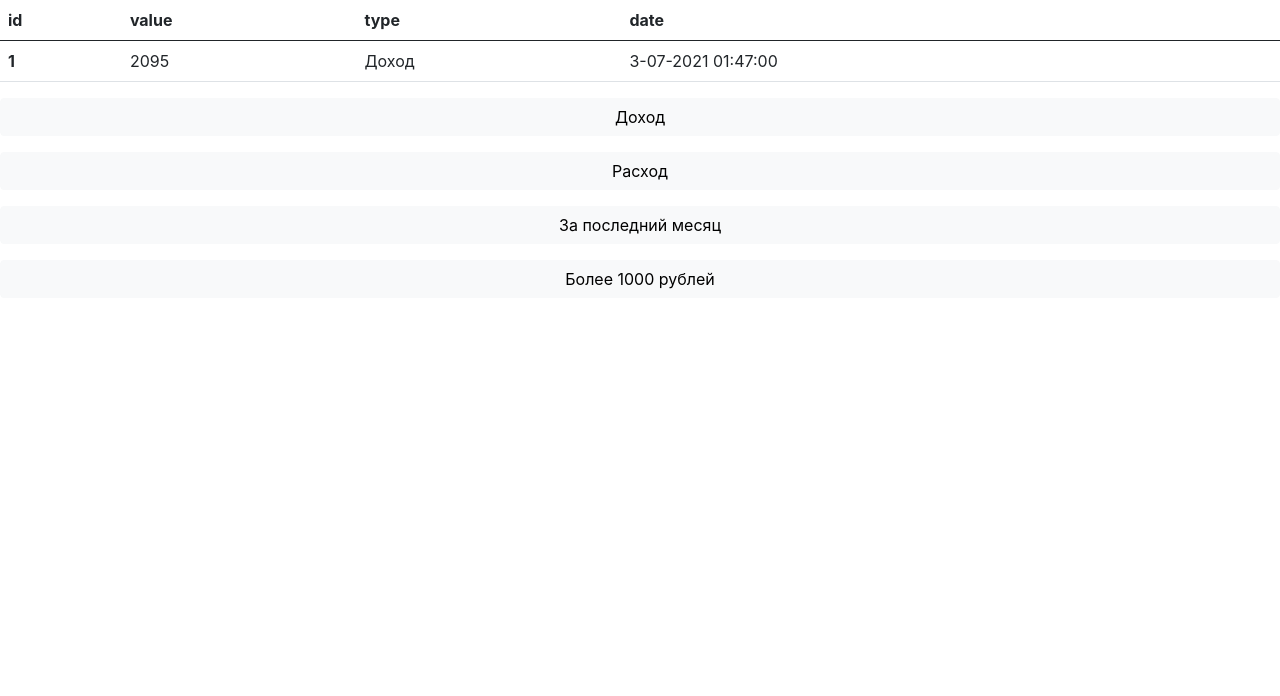
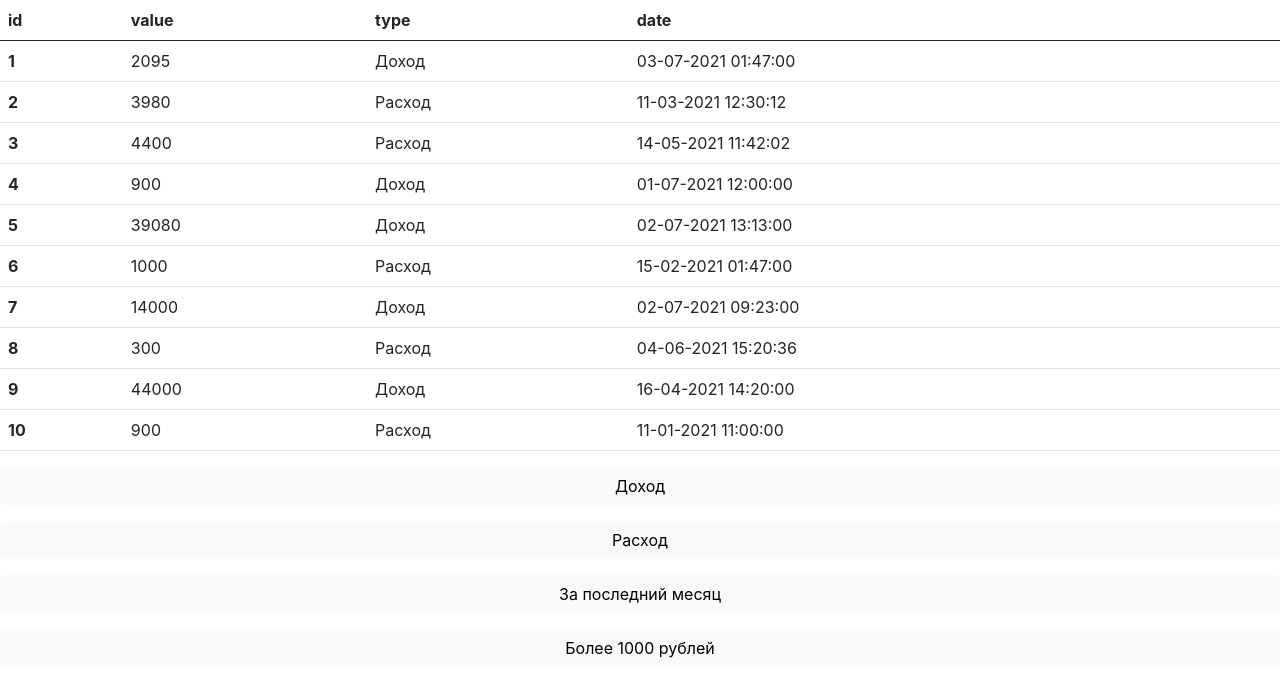
Before and after one commit to gribashov/react-table, a React (Create React App) app: page / in a window 1280 px wide. Shown: the top 696 px of the page. Built offline with nearby package versions, Linux system fonts and the light colour scheme.

Commit message:
added local server using fetch in useEffect and displayed data in a table

```diff
--- a/src/App.js
+++ b/src/App.js
@@ -1,6 +1,22 @@
 import "./App.css";
+import React from "react";
 
 function App() {
+  const [tableElements, setTableElements] = React.useState([]);
+
+  React.useEffect(() => {
+    fetch("./db.json")
+      .then((res) => {
+        console.log(res);
+        return res.json();
+      })
+      .then((json) => {
+        setTableElements(json);
+      });
+  }, []);
+
+  console.log(tableElements);
+
   return (
     <>
       <table className="table">
@@ -13,12 +29,14 @@ function App() {
           </tr>
         </thead>
         <tbody>
-          <tr>
-            <th scope="row">1</th>
-            <td>2095</td>
-            <td>Доход</td>
-            <td>3-07-2021 01:47:00</td>
-          </tr>
+          {tableElements.map((item) => (
+            <tr>
+              <th scope="row">{item.id}</th>
+              <td>{item.value}</td>
+              <td>{item.type}</td>
+              <td>{item.date}</td>
+            </tr>
+          ))}
         </tbody>
       </table>
       <div className="">
```
Also changed, not shown: public/db.json (renamed from src/assets/db.json).
